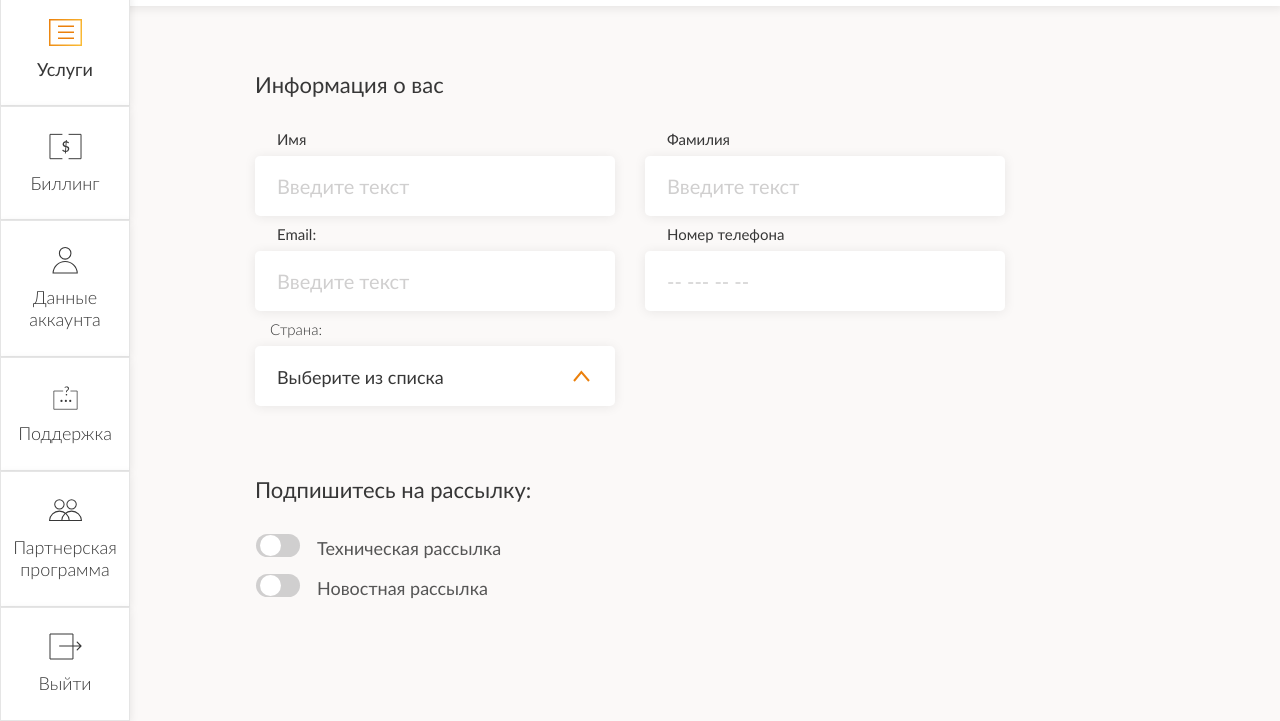
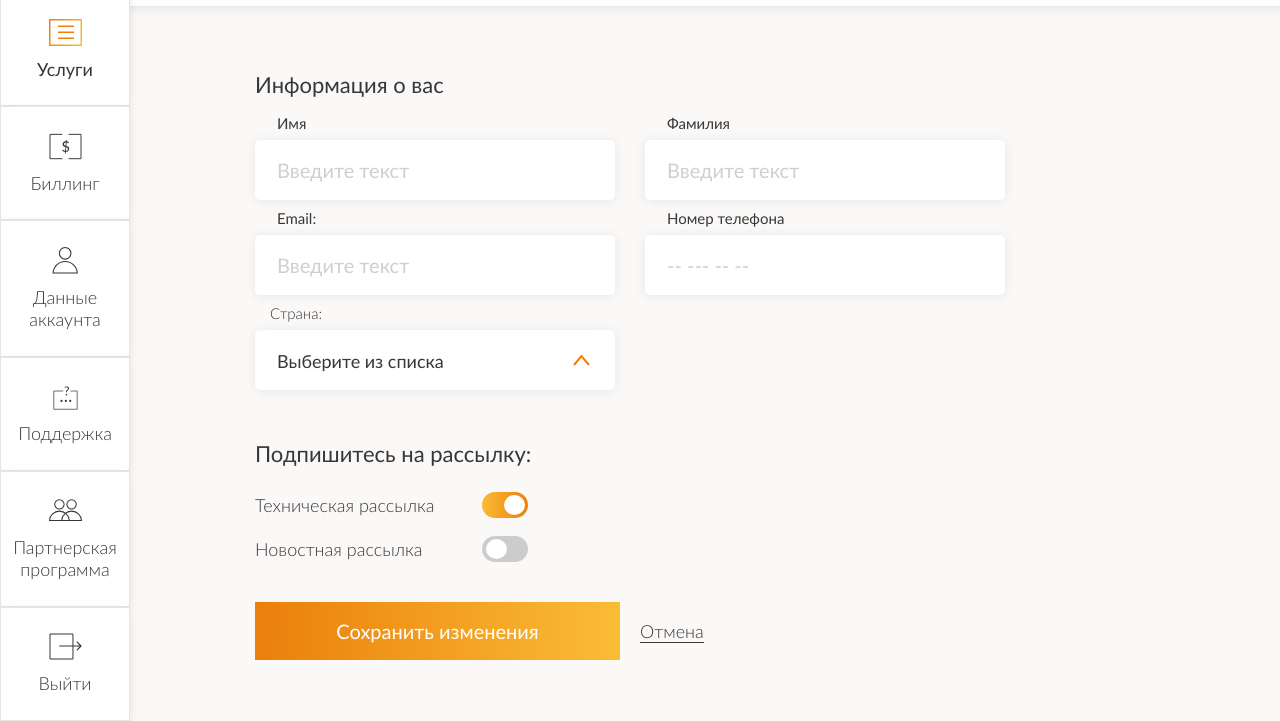
Before and after one commit to Mikhailo-Kandyba/Forex-box, a website: page src/personal-data.html in a window 1280 px wide. Shown: the part 79-800 px from the top of the page. Drawn offline with nearby package versions, Linux system fonts and the light colour scheme; a script that the page names is missing; files whose address does not match are found by name.

Commit message:
personal-data

```diff
--- a/src/js/main.js
+++ b/src/js/main.js
@@ -133,3 +133,12 @@ function accordionOpener(node) {
 }
 
 accordionOpener(accordion)
+
+//switch
+var _hmt = _hmt || [];
+(function() {
+    var hm = document.createElement("script");
+    hm.src = "//hm.baidu.com/hm.js?73c27e26f610eb3c9f3feb0c75b03925";
+    var s = document.getElementsByTagName("script")[0];
+    s.parentNode.insertBefore(hm, s);
+})();
--- a/src/personal-data.html
+++ b/src/personal-data.html
@@ -167,10 +167,10 @@
             </ul>
             <span class="overlay"></span>
         </div>
-        <main class="main-wrap">
-            <h1 class="title-page">Информация о вас</h1>
+        <main class="main-wrap main-wrap-personal-data">
+            <h1 class="title-page title-page-personal-data">Информация о вас</h1>
             <form action="#" class="registration-form personal-data-form">
-                <div class="row margin-bottom-18">
+                <div class="row row-tbody-form">
                     <div class="col">
                         <div class="form-group">
                             <label for="name">Имя</label>
@@ -203,13 +203,25 @@
                 </div>
             </form>
             <h4 class="heading">Подпишитесь на рассылку:</h4>
-            <div class="md-switch md">
-                <input type="checkbox" id="marketing-promotions2" name="marketing-promotions2" title="Sign Up for Marketing Promotions" class="md-toggle md-toggle-round">
-                <label for="marketing-promotions2"><span>Техническая рассылка</span></label>
+            <div class="switch-wrap">
+                <div class="switch-group">
+                    <p>Техническая рассылка</p>
+                    <label class="switch">
+                        <input type="checkbox" checked>
+                        <div class="slider round"></div>
+                    </label>
+                </div>
+                <div class="switch-group">
+                    <p>Новостная рассылка</p>
+                    <label class="switch">
+                        <input type="checkbox">
+                        <div class="slider round"></div>
+                    </label>
+                </div>
             </div>
-            <div class="md-switch md">
-                <input type="checkbox" id="register-proxtra2" name="register-proxtra2" title="Register for Pro Xtra" class="md-toggle md-toggle-round">
-                <label for="register-proxtra2"><span>Новостная рассылка</span></label>
+            <div class="header-btn">
+                <button class="btn gradient-border btn-xl btn-background btn-text-white">Сохранить изменения </button>
+                <button class="btn-cancellation">Отмена</button>
             </div>
         </main>
     </div>
--- a/src/scss/_buttons.scss
+++ b/src/scss/_buttons.scss
@@ -160,3 +160,18 @@
   padding: 0;
   height: 100%;
 }
+
+.btn-cancellation {
+  font-family: $lato-light;
+  font-size: $font-size-base;
+  line-height: $line-height-base;
+  background: $transparent;
+  color: $mine-shaft;
+  border: 0;
+  border-bottom: 1px solid $mine-shaft;
+  padding: 0;
+
+  &:hover {
+    font-family: $base-font-default;
+  }
+}
--- a/src/scss/_form.scss
+++ b/src/scss/_form.scss
@@ -98,7 +98,16 @@
 .personal-data-form {
   max-width: 750px;
   width: 100%;
-  margin-bottom: 50px;
+  margin-bottom: 30px;
+
+  @include breakpoint($mobile) {
+    margin-bottom: 16px;
+  }
+
+  @include breakpoint($mobile-sm) {
+    max-width: 100%;
+    margin-bottom: 27px;
+  }
 
   input {
     background: $white;
@@ -107,6 +116,13 @@
     box-shadow: 0 1px 12px rgba(0, 0, 0, 0.08);
     border-radius: 5px;
     padding: 10px 22px;
+
+    @include breakpoint($mobile) {
+      height: 55px;
+      font-family: $lato-light;
+      font-size: $font-size-base;
+      line-height: $line-height-base;
+    }
   }
 
   label {
@@ -132,6 +148,12 @@
 
   .all-items {
     z-index: 1;
+  }
+
+  .row-tbody-form {
+    @include breakpoint($mobile-sm) {
+      flex-direction: column;
+    }
   }
 }
 
--- a/src/scss/_headlines.scss
+++ b/src/scss/_headlines.scss
@@ -42,10 +42,26 @@
   }
 }
 
+.title-page-personal-data {
+  margin-bottom: 16px;
+
+  @include breakpoint($mobile) {
+    font-size: $font-size-base + 2;
+    line-height: $line-height-base + 2;
+    margin-bottom: 16px;
+  }
+}
+
 .heading {
   font-size: $font-size-base + 4;
   line-height: $line-height-base + 5;
-  margin-bottom: 30px;
+  margin-bottom: 25px;
+
+  @include breakpoint($mobile-sm) {
+    font-size: $font-size-base + 2;
+    line-height: $line-height-base + 2;
+    margin-bottom: 20px;
+  }
 }
 
 .account-title {
--- a/src/scss/_helpers.scss
+++ b/src/scss/_helpers.scss
@@ -98,6 +98,34 @@
   @include breakpoint($mobile-sm) {
     padding: 6px 22px !important;
   }
+}
+
+.btn-xl {
+  max-width: 365px;
+
+  @include breakpoint($tablet) {
+    max-width: 285px;
+  }
+
+  @include breakpoint($mobile) {
+    max-width: 315px;
+  }
+
+  @include breakpoint($mobile-sm) {
+    max-width: 100%;
+  }
+}
+
+.btn-background {
+  background: linear-gradient(91.67deg, #EB800C 1.81%, #FABB35 97.99%);
+
+  &:hover {
+    background: linear-gradient(90deg, rgba(250,187,53,1) 0%, rgba(235,128,12,1) 100%);
+  }
+}
+
+.btn-text-white {
+  color: $white;
 }
 
 .gradient-border {
--- a/src/scss/_personal-data.scss
+++ b/src/scss/_personal-data.scss
@@ -1,2 +1,46 @@
 @import "variables";
 @import "mixin";
+
+.main-wrap-personal-data {
+  @include breakpoint($desktop) {
+    padding: 50px 20px 20px 195px;
+  }
+
+  @include breakpoint($tablet) {
+    padding: 25px 30px 20px 150px;
+  }
+
+  @include breakpoint($mobile) {
+    padding: 40px 58px 20px 60px;
+  }
+
+  @include breakpoint($mobile-sm) {
+    padding: 40px 29px 20px 30px;
+  }
+}
+
+.header-btn {
+  display: flex;
+  align-items: center;
+
+  @include breakpoint($mobile-sm) {
+    flex-direction: column;
+  }
+
+  .btn {
+    margin-right: 20px;
+
+    @include breakpoint($mobile-sm) {
+      margin-right: 0;
+      margin-bottom: 20px;
+    }
+  }
+}
+
+.switch-wrap {
+  margin-bottom: 40px;
+
+  @include breakpoint($mobile-sm) {
+    margin-bottom: 32px;
+  }
+}
--- a/src/scss/_switch.scss
+++ b/src/scss/_switch.scss
@@ -1,106 +1,180 @@
 @import "variables";
 @import "mixin";
 
-.md-switch {
-  margin-bottom:15px;
+.switch {
+  position: relative;
+  display: inline-block;
+  width: 46px;
+  height: 26px;
 
-  &:last-of-type {
-    margin-bottom:0;
-  }
-
-  label {
-    span {
-      position:absolute;
-      top:10px;
-      display:block;
-      font-size: 18px;
-      padding-left:15px;
-      box-sizing: border-box;
-      min-width: 500px;
-      height: 40px;
-      margin-left:65px;
-      vertical-align: middle;
-      color:#555555;
-    }
+  input {
+    display:none;
   }
 }
 
-.md-toggle {
+.slider {
   position: absolute;
-  margin-left: -9999px;
-  visibility: hidden;
+  cursor: pointer;
+  top: 0;
+  left: 0;
+  right: 0;
+  bottom: 0;
+  background-color: #ccc;
+  -webkit-transition: .4s;
+  transition: .4s;
 
-  & + label {
-    display: block;
-    position: relative;
-    cursor: pointer;
-    outline: none;
-    -webkit-user-select: none;
-    -moz-user-select: none;
-    -ms-user-select: none;
-    user-select: none;
+  &:before {
+    position: absolute;
+    content: "";
+    height: 20px;
+    width: 21px;
+    left: 4px;
+    bottom: 3px;
+    background-color: $white;
+    -webkit-transition: .4s;
+    transition: .4s;
   }
 }
 
-.md-switch input.md-toggle-round + label {
-  padding: 2px;
-  width: 68px;
-  height: 40px;
+input:checked + .slider {
+  background: linear-gradient(270deg, #EB800C 0%, #FABB35 100%);
 }
 
-.md-switch input.md-toggle-round + label:before,
-input.md-toggle-round + label:after {
-  display: block;
-  position: absolute;
-  top: 1px;
-  left: 1px;
-  bottom: 1px;
-  content: "";
+input:focus + .slider {
+  box-shadow: 0 0 1px #2196F3;
 }
 
-.md-switch input.md-toggle-round + label:before {
-  right: 1px;
-  background: $alto;
-  border-radius: 60px;
-  -webkit-transition: background 0.2s;
-  -moz-transition: background 0.2s;
-  transition: background 0.2s;
+input:checked + .slider:before {
+  -webkit-transform: translateX(18px);
+  -ms-transform: translateX(18px);
+  transform: translateX(18px);
 }
 
-.md-switch input.md-toggle-round + label:after {
-  width: 34px;
-  height:34px;
-  margin:auto 4px;
-  background: $white;
-  border-radius: 100%;
-  -webkit-transition: margin 0.2s;
-  -moz-transition: margin 0.2s;
-  -o-transition: margin 0.2s;
-  transition: margin 0.2s;
+/* Rounded sliders */
+.slider.round {
+  border-radius: 34px;
 }
 
-.md-switch input.md-toggle-round:checked + label:before {
-  background: linear-gradient(270deg, #EB800C 0%, #FABB35 100%);
-}
-.md-switch input.md-toggle-round:checked + label:after {
-  margin-left: 32px;
-}
-.md-switch input.md-toggle-round:checked + label span {
-  color: $mine-shaft;
+.slider.round:before {
+  border-radius: 50%;
 }
 
-.md-switch.md input.md-toggle-round + label {
-  width:46px;
-  height:25px
+.switch-group {
+  display: flex;
+  justify-content: space-between;
+  align-items: center;
+  max-width: 273px;
+  margin-bottom: 18px;
+
+  p {
+    font-family: $lato-light;
+  }
 }
-.md-switch.md input.md-toggle-round + label:after{
-  width:21px;
-  height:21px;
-}
-.md-switch.md input.md-toggle-round:checked + label:after {
-  margin-left: 24px;
-}
-.md-switch.md label span {
-  margin-left:45px;
-  line-height:10px;
-}
+
+
+
+
+
+//.md-switch {
+//  margin-bottom:15px;
+//
+//  &:last-of-type {
+//    margin-bottom:0;
+//  }
+//
+//  label {
+//    span {
+//      position:absolute;
+//      top:10px;
+//      display:block;
+//      font-size: 18px;
+//      padding-left:15px;
+//      box-sizing: border-box;
+//      min-width: 500px;
+//      height: 40px;
+//      margin-left:65px;
+//      vertical-align: middle;
+//      color:#555555;
+//    }
+//  }
+//}
+//
+//.md-toggle {
+//  position: absolute;
+//  margin-left: -9999px;
+//  visibility: hidden;
+//
+//  & + label {
+//    display: block;
+//    position: relative;
+//    cursor: pointer;
+//    outline: none;
+//    -webkit-user-select: none;
+//    -moz-user-select: none;
+//    -ms-user-select: none;
+//    user-select: none;
+//  }
+//}
+//
+//.md-switch input.md-toggle-round + label {
+//  padding: 2px;
+//  width: 68px;
+//  height: 40px;
+//}
+//
+//.md-switch input.md-toggle-round + label:before,
+//input.md-toggle-round + label:after {
+//  display: block;
+//  position: absolute;
+//  top: 1px;
+//  left: 1px;
+//  bottom: 1px;
+//  content: "";
+//}
+//
+//.md-switch input.md-toggle-round + label:before {
+//  right: 1px;
+//  background: $alto;
+//  border-radius: 60px;
+//  -webkit-transition: background 0.2s;
+//  -moz-transition: background 0.2s;
+//  transition: background 0.2s;
+//}
+//
+//.md-switch input.md-toggle-round + label:after {
+//  width: 34px;
+//  height:34px;
+//  margin:auto 4px;
+//  background: $white;
+//  border-radius: 100%;
+//  -webkit-transition: margin 0.2s;
+//  -moz-transition: margin 0.2s;
+//  -o-transition: margin 0.2s;
+//  transition: margin 0.2s;
+//}
+//
+//.md-switch input.md-toggle-round:checked + label:before {
+//  background: linear-gradient(270deg, #EB800C 0%, #FABB35 100%);
+//}
+//.md-switch input.md-toggle-round:checked + label:after {
+//  margin-left: 32px;
+//}
+//.md-switch input.md-toggle-round:checked + label span {
+//  color: $mine-shaft;
+//}
+//
+//.md-switch.md input.md-toggle-round + label {
+//  width:46px;
+//  height:25px
+//}
+//.md-switch.md input.md-toggle-round + label:after{
+//  width:21px;
+//  height:21px;
+//}
+//.md-switch.md input.md-toggle-round:checked + label:after {
+//  margin-left: 24px;
+//}
+//.md-switch.md label span {
+//  margin-left:45px;
+//  line-height:10px;
+//}
```
Also changed, not shown: src/css/styles.css.
